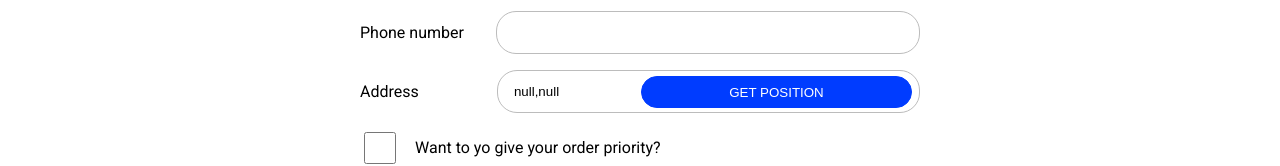
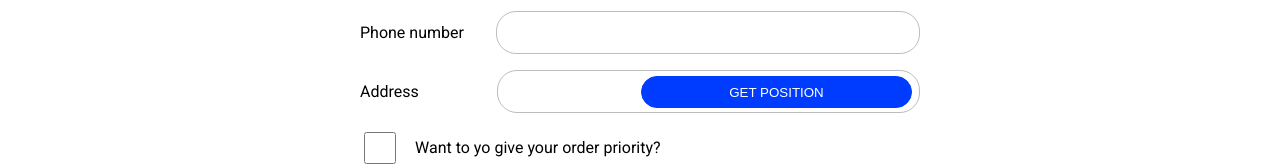
Before and after one commit to dvlpr2003/pizza-hunt, a React (Vite) app: page /order/new in a window 1280 px wide. Shown: the part 228-394 px from the top of the page. Built offline with nearby package versions, Linux system fonts and the light colour scheme.

Commit message:
error handle

```diff
--- a/src/App.jsx
+++ b/src/App.jsx
@@ -1,6 +1,6 @@
 import Home from "./ui/Home"
 import Menu ,{menuloader}from "./ui/menu";
-
+import Error from "./Error/error";
 
 import "./App.css"
 import { useState} from "react"
@@ -31,6 +31,7 @@ function App() {
   const router = createBrowserRouter([
     {
       element:(<AppLayout/>),
+      errorElement:(<Error/>),
       children:[
         {
           path:"/",
--- /dev/null
+++ b/src/Error/error.jsx
@@ -0,0 +1,14 @@
+import { useRouteError } from "react-router-dom";
+
+function Error(){
+    const error = useRouteError()
+    console.log(error.data)
+    return(
+        <>
+
+        <h1>Something went wrong</h1>
+        </>
+    )
+}
+
+export default Error;
--- a/src/ui/order.jsx
+++ b/src/ui/order.jsx
@@ -8,7 +8,7 @@ const Order =()=>{
 
     const[priority,setPriority] =useState(false)
 
-    const [location, setLocation] = useState(null);
+    const [location, setLocation] = useState('');
 
     function cout(e,v){
         if (priority){
@@ -65,7 +65,7 @@ const Order =()=>{
                     <div className="flex gap-1rem font-roboto item-center">
                     <label htmlFor="address">Address</label>
                     <div className="width-100 position-relative ">
-                    <input type="text" id="address"  className="width-100 " value={`${location&&location["city"]},${location&&location["principalSubdivision"]}`} />
+                    <input type="text" id="address"  className="width-100 " value={`${location&&location["city"]} ${location&&location["principalSubdivision"]}`} />
                     <button className="position-absolute gprs pad-r-l" onClick={(e)=>getGps(e)}>GET POSITION</button>
                     </div>
 
```
